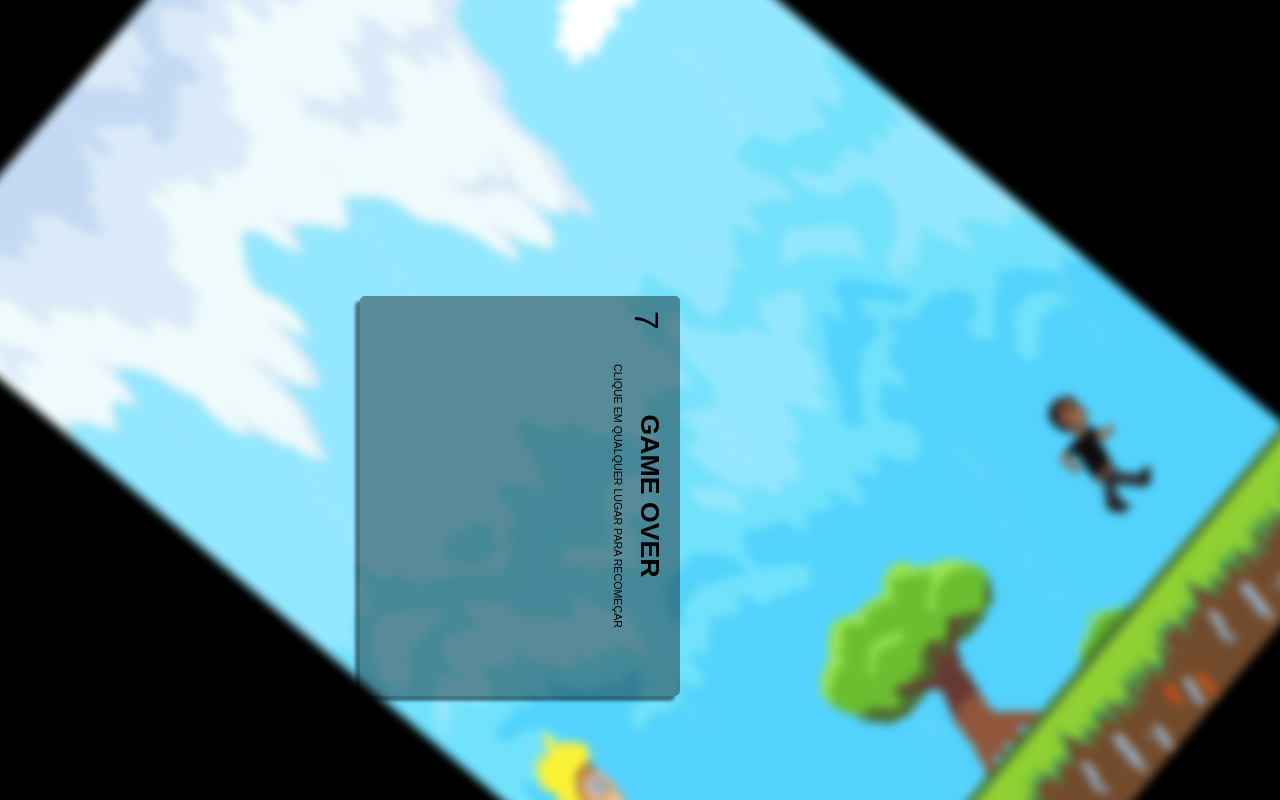
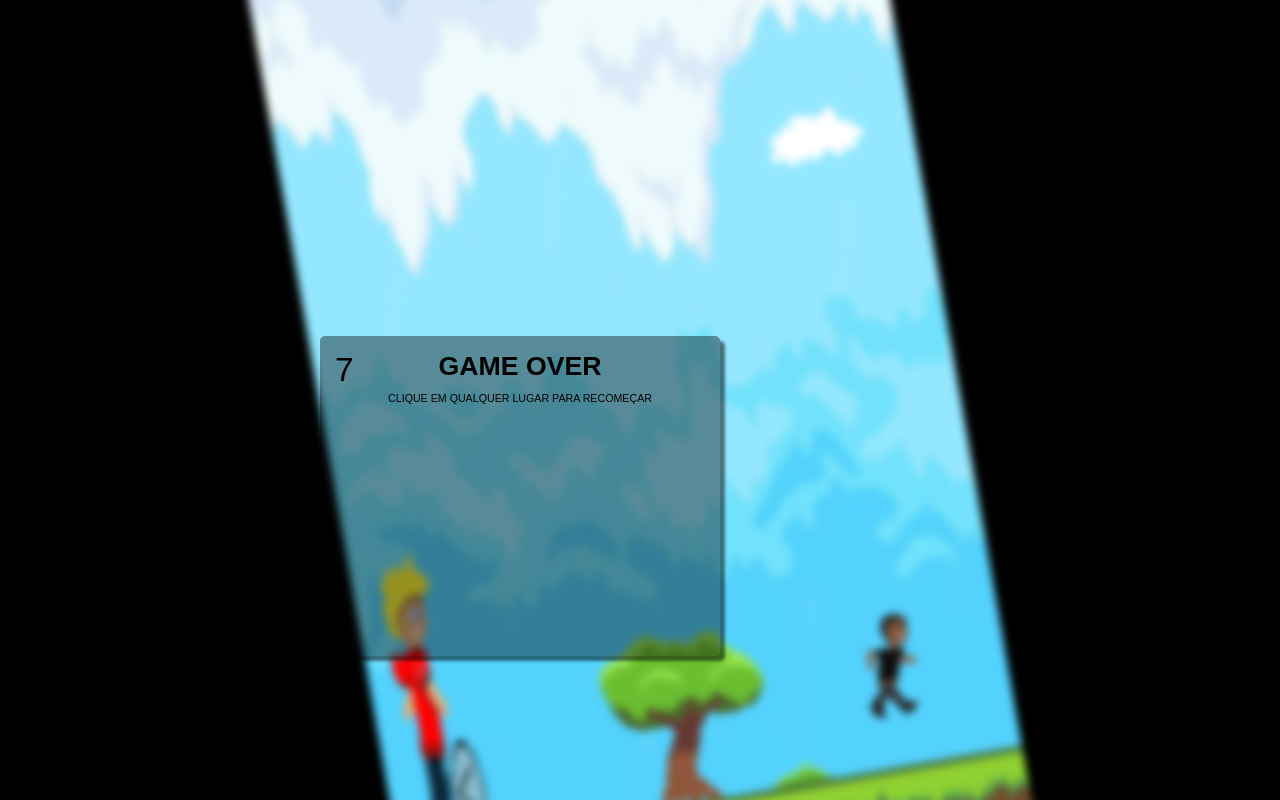
Before and after one commit to theus-iago/No-Body, a plain HTML site: page index.html in a window 1280 px wide. Drawn offline with Linux system fonts and the light colour scheme.

Commit message:
Update index.html

```diff
--- a/index.html
+++ b/index.html
@@ -22,10 +22,11 @@
         border: 5px solid #000;
         margin: 0 auto;
         margin-top: 0;
+        scale:0.8;
         position: relative;
         overflow: hidden;
         background-color: lightblue;
-        transform:rotate(220deg);
+        transform:rotate(260deg);
       }
 
       #charMain {
@@ -200,7 +201,6 @@
         top: 0;
       }
       #gameO {
-        transform: rotate(90deg);
         border-radius: 5px;
         left: -20%;
         top: -20%;
@@ -225,7 +225,7 @@
         z-index: 10;
         left: 85%;
         top: 45%;
-        text-align: center;
+        text-align: end;
         text-shadow:1px 2px 2px black;
       }
       #heightS {
```
